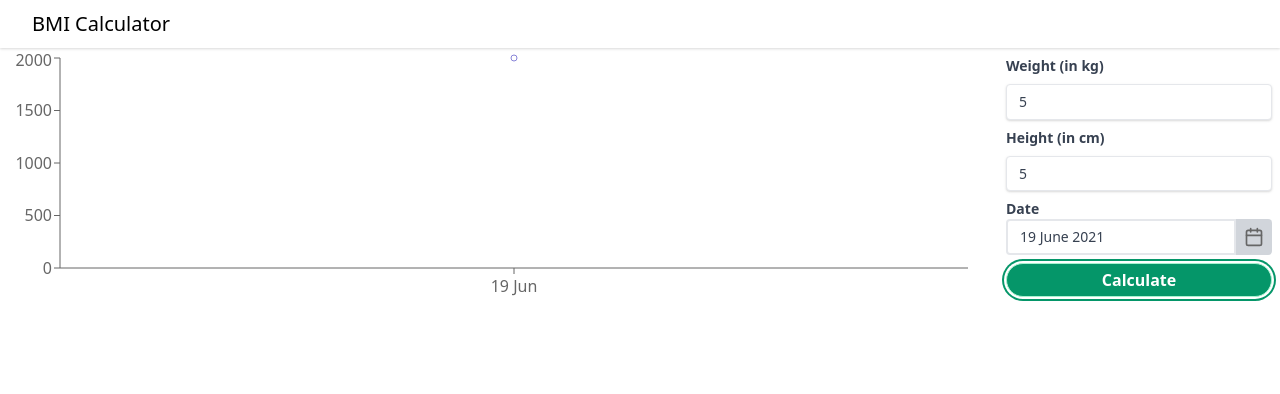
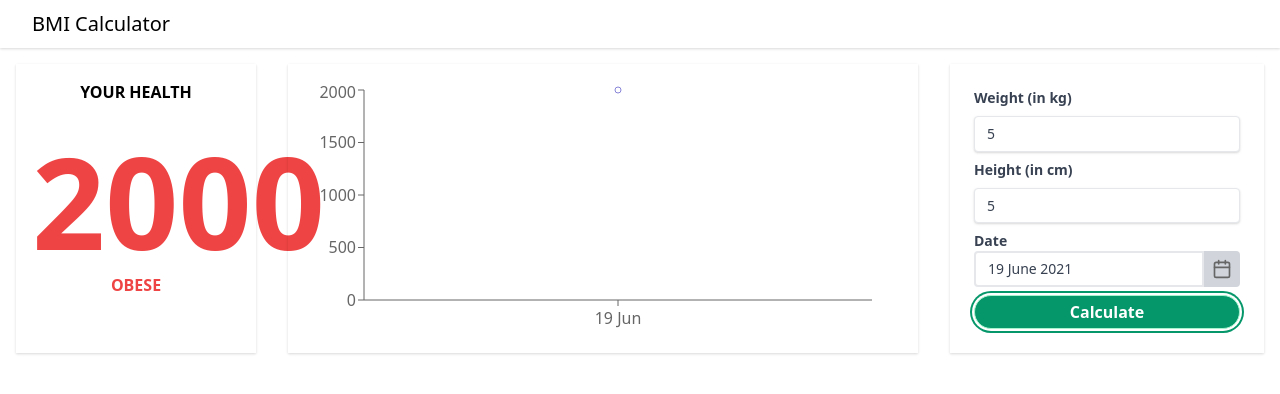
Before and after one commit to nlern/bmi-calculator, a React (Create React App) app: page / in a window 1280 px wide. Both pictures are taken after typing "5", "5" into the empty fields and a click on the button "Calculate". Shown: the top 394 px of the page. Built offline with nearby package versions, Linux system fonts and the light colour scheme.

Commit message:
1. Implemented bmi status. 2. restructured app layout.

```diff
--- a/src/App.tsx
+++ b/src/App.tsx
@@ -4,17 +4,25 @@ import Header from './components/Header/Header';
 import BmiForm from './components/BmiForm/BmiForm';
 import BmiChart from './components/BmiChart/BmiChart';
 import { BmiProvider } from './context/BmiContext';
+import BmiStatusCard from './components/BmiStatusCard/BmiStatusCard';
 
 const App: React.FC = () => {
     return (
         <div className="App">
             <Header />
             <BmiProvider>
-                <main className="flex flex-row flex-wrap">
-                    <div className="flex-1">
-                        <BmiChart />
-                    </div>
-                    <BmiForm />
+                <main>
+                    <section className="flex flex-row">
+                        <div className="shadow m-4 p-4">
+                            <BmiStatusCard />
+                        </div>
+                        <div className="flex-1 shadow m-4 p-4">
+                            <BmiChart />
+                        </div>
+                        <div className="shadow m-4 p-4">
+                            <BmiForm />
+                        </div>
+                    </section>
                 </main>
             </BmiProvider>
         </div>
--- a/src/components/BmiChart/BmiChart.tsx
+++ b/src/components/BmiChart/BmiChart.tsx
@@ -31,6 +31,8 @@ export default function BmiChart(): JSX.Element {
             </LineChart>
         </ResponsiveContainer>
     ) : (
-        <>Not Enough data</>
+        <div className="flex flex-col capitalize justify-center align-center text-center text-4xl text-gray-300 w-100 h-60">
+            Not enough data
+        </div>
     );
 }
--- a/src/components/BmiStatusCard/BmiStatusCard.tsx
+++ b/src/components/BmiStatusCard/BmiStatusCard.tsx
@@ -1,5 +1,51 @@
-import React from 'react';
+import React, { useContext, useEffect, useState } from 'react';
+import { BmiContext } from '../../context/BmiContext';
 
 export default function BmiStatusCard(): JSX.Element {
-    return <></>;
+    const {
+        store: { data },
+    } = useContext(BmiContext);
+
+    const [currentBmi, setCurrentBmi] = useState(0);
+    const [status, setStatus] = useState('healthy');
+
+    useEffect(() => {
+        const newCurrent = data.length > 0 ? data[data.length - 1].bmi : 0;
+        setCurrentBmi(newCurrent);
+    }, [data]);
+
+    useEffect(() => {
+        if (currentBmi > 0) {
+            let stat = 'healthy';
+            if (currentBmi < 18.5) {
+                stat = 'under weight';
+            } else if (currentBmi > 25 && currentBmi <= 29.9) {
+                stat = 'over weight';
+            } else if (currentBmi > 30) {
+                stat = 'obese';
+            }
+            setStatus(stat);
+        }
+    }, [currentBmi]);
+
+    return (
+        <div className="w-52 h-full bg-white flex flex-col justify-center align-center">
+            <div className="text-center text-base font-semibold uppercase">Your Health</div>
+            <div className="flex flex-col align-center justify-center text-center font-semibold h-full flex-1 text-9xl">
+                {currentBmi > 0 ? (
+                    <div
+                        className={`text-${
+                            // eslint-disable-next-line no-nested-ternary
+                            status === 'healthy' ? 'green' : status === 'obese' ? 'red' : 'yellow'
+                        }-500`}
+                    >
+                        {currentBmi}
+                        <div className="text-center uppercase text-base p-2">{status}</div>
+                    </div>
+                ) : (
+                    <div className="text-2xl capitalize text-gray-300">Not enough data</div>
+                )}
+            </div>
+        </div>
+    );
 }
```
